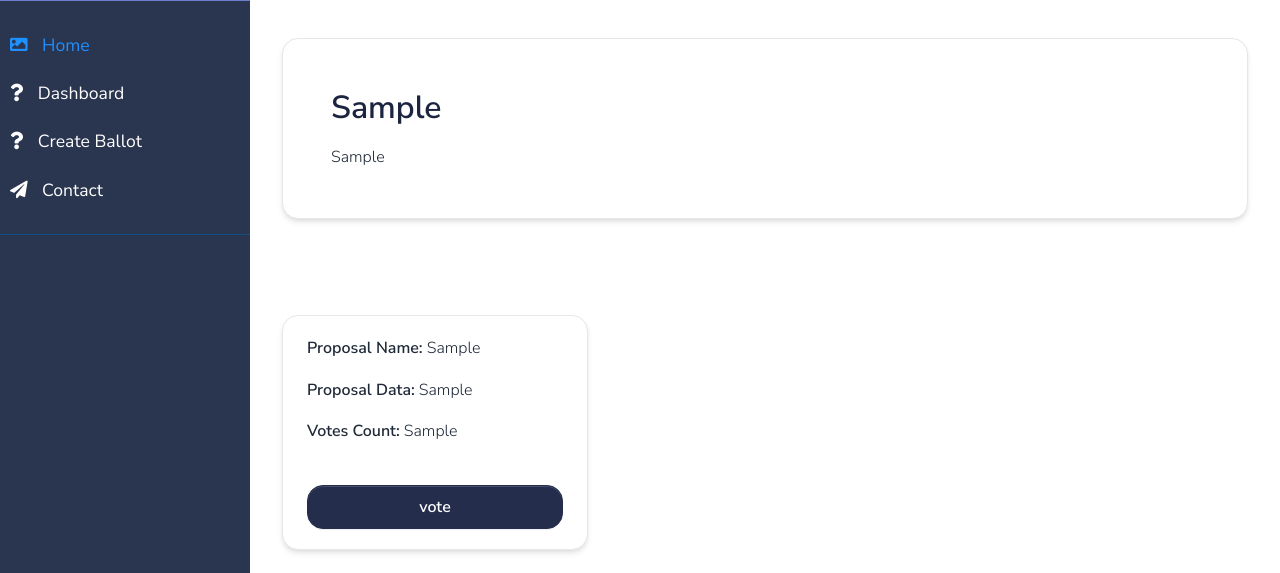
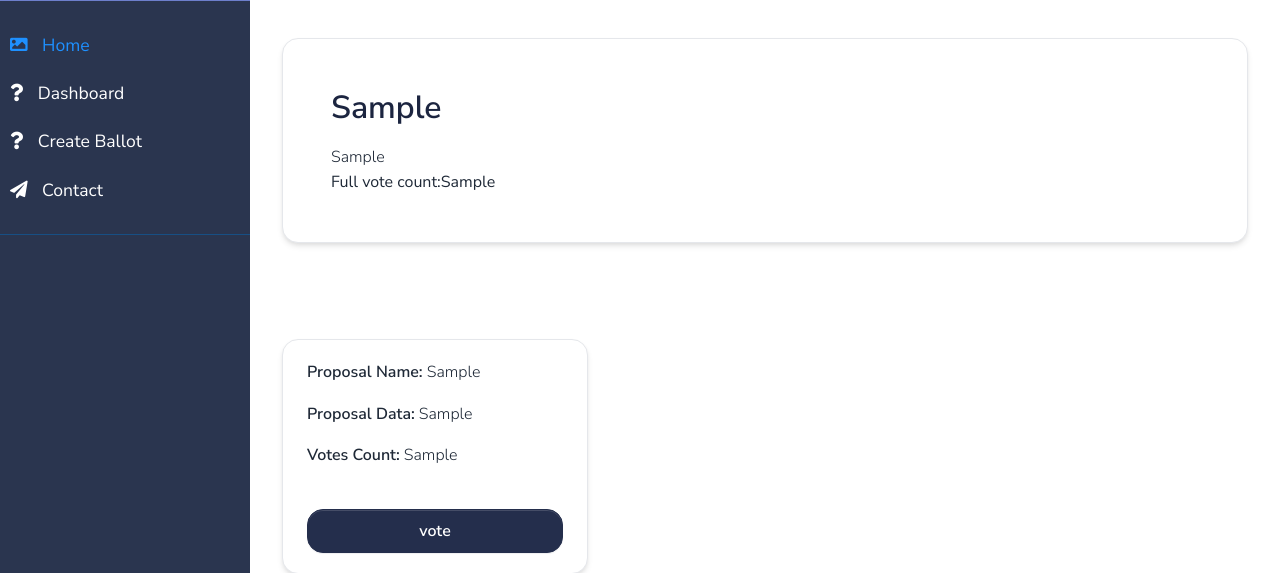
Before and after one commit to Dilshan1997/VTrust-UI-and-Server, a Django app: template apps/templates/Ballot/ballot_details.html in a window 1280 px wide. Shown: the part 89-662 px from the top of the page. Run offline with Django 3.2, Linux system fonts and the light colour scheme; the template is opened without the code that fills it: most values are stand-ins (such as "Sample title", 1, 10 or a date in 2020); some libraries are stand-ins or nearby versions.

Commit message:
update ballot

```diff
--- a/apps/Ballots/urls.py
+++ b/apps/Ballots/urls.py
@@ -11,7 +11,7 @@ urlpatterns = [
     path('ballot/create/proposal_data', views.getProposalData, name = "proposal_data"),
     path('home/', views.createBallot, name='create_ballot'),
     path('ballot/<b_id>',views.gotoBallotView,name="BallotView"),
-    path('ballot/<b_id>/<p_id>/<address>/vote',views.voting,name="BallotView")
+    path('ballot/<b_id>/<p_id>/<address>/vote',views.voting,name="Voting")
 
     # Matches any html file
     # re_path(r'^.*\.*', views.pages, name='pages'),
--- a/apps/templates/Ballot/ballot_details.html
+++ b/apps/templates/Ballot/ballot_details.html
@@ -22,7 +22,7 @@
                                         <p class="mb-0">
                                             {{data.3}}
                                         </p>
-
+                                       Full vote count:{{data.10}}
                                     </div>
 
                                 </div>
--- a/apps/templates/home/index.html
+++ b/apps/templates/home/index.html
@@ -158,6 +158,8 @@
 
 {%endblock content%}
     {% include 'includes/scripts.html' %}
-
+    {% block javascripts %}
+    <script src="https://cdn.jsdelivr.net/npm/chart.js@2.9.3/dist/Chart.min.js"></script>
+    {%endblock%}
 </body>
 </html>
--- a/apps/templates/includes/proposal.html
+++ b/apps/templates/includes/proposal.html
@@ -8,7 +8,7 @@
 
 
             </ul>
-            <div class="d-grid"><a href='{{data.0}}/{{p_data.0}}/{{data.5}}/vote' class="btn btn-primary animate-up-1">vote</a></div>
+            <div class="d-grid"><a href='{{data.0}}/{{p_data.0}}/{{address}}/vote' class="btn btn-primary animate-up-1">vote</a></div>
     </div>
 </div>
 </div>
```
Also changed, not shown: apps/Ballots/views.py (+7 -4 lines).
